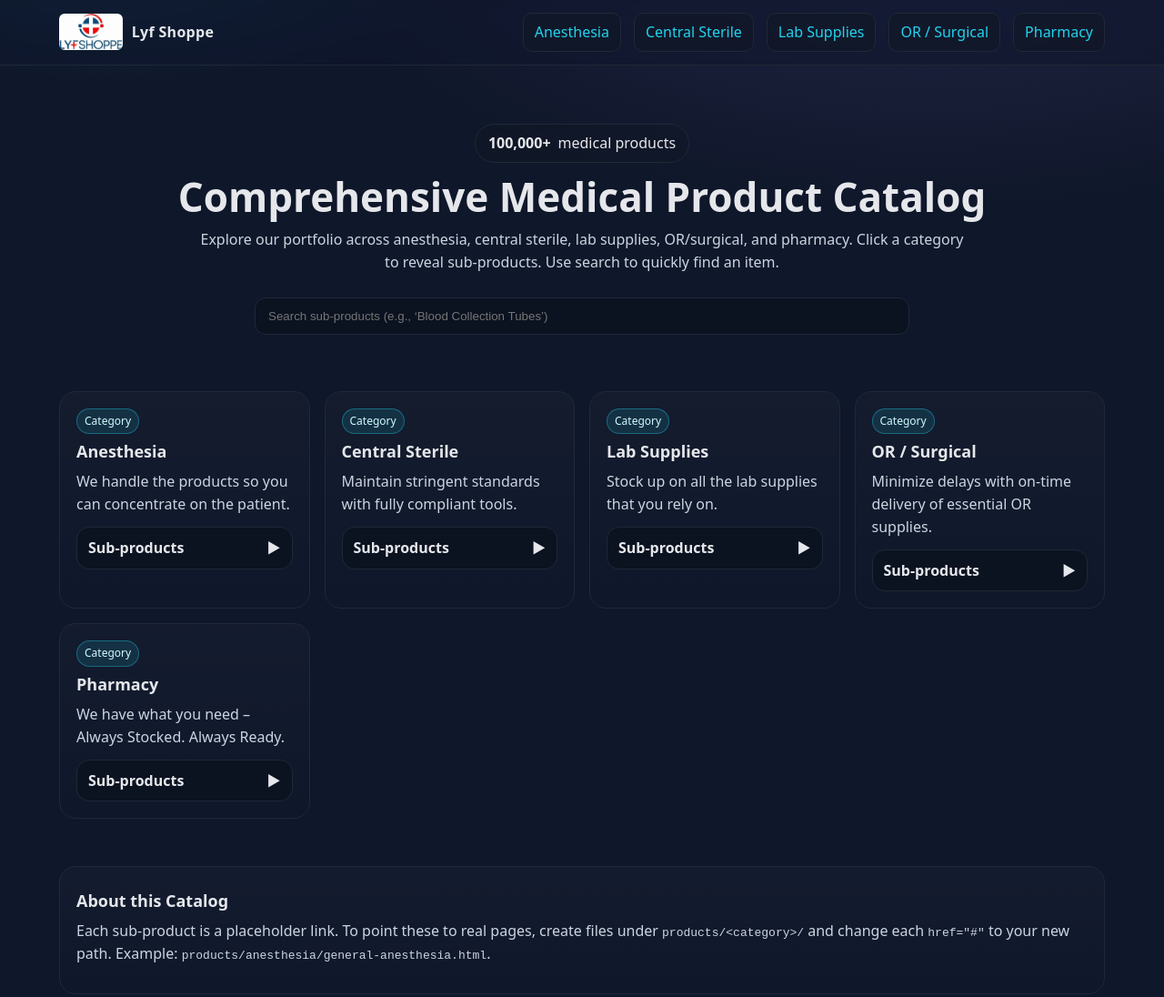
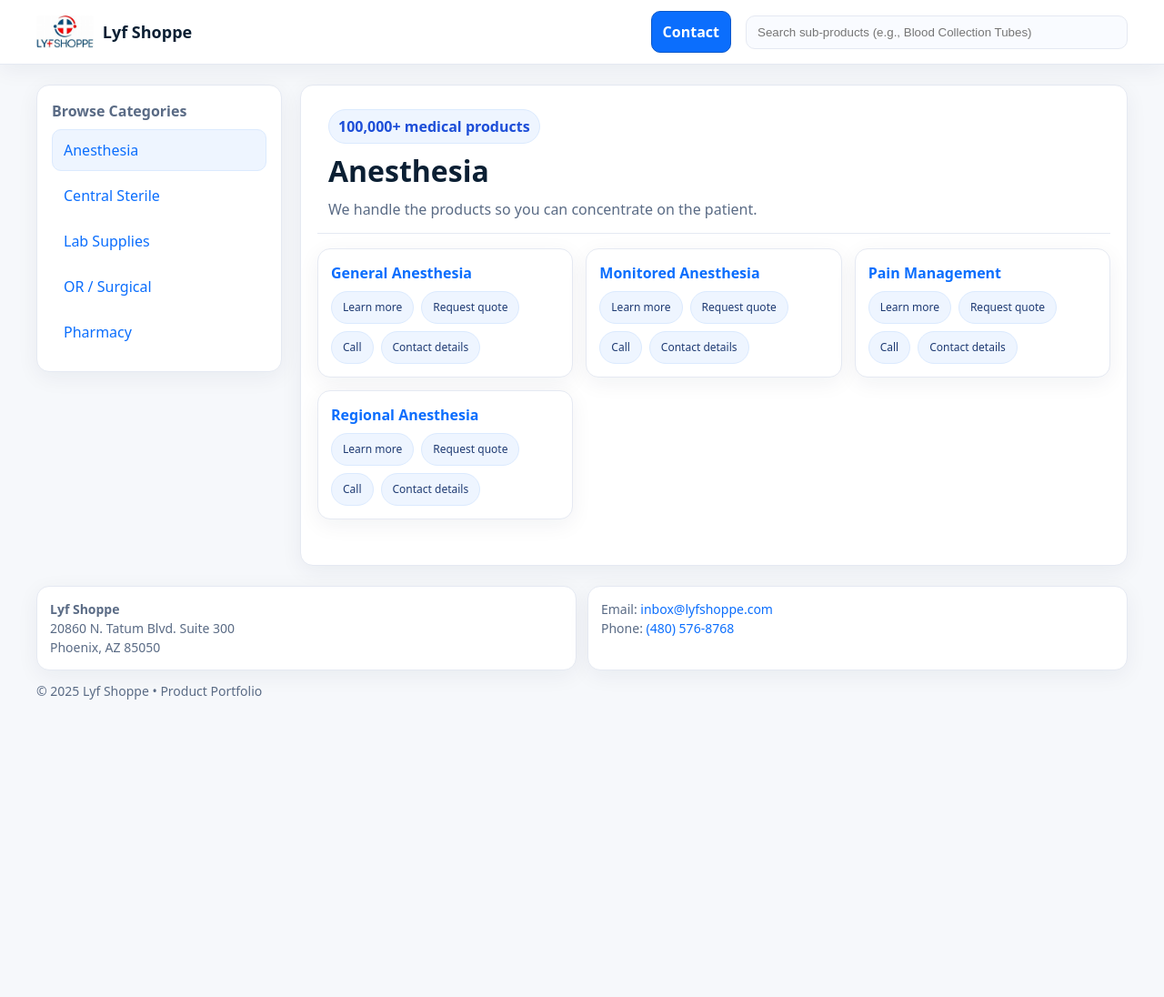
Before and after one commit to vartikajha2208-debug/our-shoppe, a plain HTML site: page index.html in a window 1280 px wide. Shown: the top 1096 px of the page at 91% size. After the commit the page ends 800 px from the top, so only its background shows below. Drawn offline with Linux system fonts and the light colour scheme.

Commit message:
Add files via upload

```diff
--- a/index.html
+++ b/index.html
@@ -6,243 +6,184 @@
   <title>Lyf Shoppe • Product Catalog</title>
   <meta name="description" content="Lyf Shoppe product portfolio – browse categories and sub‑products across anesthesia, central sterile, lab supplies, OR/surgical, and pharmacy." />
   <style>
-    *, *::before, *::after { box-sizing: border-box; }
-    html, body { margin: 0; padding: 0; }
     :root {
-      --bg: #0f172a;
-      --panel: #111827;
-      --muted: #334155;
-      --text: #e5e7eb;
-      --accent: #22d3ee;
-      --accent-2: #a78bfa;
-      --ring: rgba(34, 211, 238, 0.3);
-      --card: #0b1220;
-      --border: #1f2937;
+      --bg: #f6f8fb;
+      --surface: #ffffff;
+      --border: #e5e9f2;
+      --text: #0b1f33;
+      --muted: #5a6b85;
+      --brand: #0b6efd;
+      --brand-dark: #084db9;
+      --chip: #eef5ff;
+      --shadow: 0 6px 24px rgba(18, 38, 63, 0.06);
     }
-    body {
-      font-family: ui-sans-serif, system-ui, -apple-system, Segoe UI, Roboto, Helvetica, Arial;
-      color: var(--text);
-      background: radial-gradient(1200px 600px at 80% -10%, rgba(167,139,250,.15), transparent 60%),
-                  radial-gradient(800px 400px at 10% -10%, rgba(34,211,238,.18), transparent 55%),
-                  var(--bg);
-      line-height: 1.55;
-    }
-    a { color: var(--accent); text-decoration: none; }
+    * { box-sizing: border-box; }
+    html, body { margin:0; padding:0; }
+    body { font-family: ui-sans-serif, system-ui, -apple-system, Segoe UI, Roboto, Helvetica, Arial; background:var(--bg); color:var(--text); line-height:1.5; }
+    a { color: var(--brand); text-decoration: none; }
     a:hover { text-decoration: underline; }
-    .container { width: min(1150px, 92vw); margin: 0 auto; }
-    header { position: sticky; top: 0; z-index: 50; backdrop-filter: saturate(1.2) blur(8px); background: rgba(15,23,42,.6); border-bottom: 1px solid var(--border); }
-    .nav { display: flex; align-items: center; justify-content: space-between; padding: 14px 0; gap: 12px; }
-    .brand { display: flex; align-items: center; gap: 10px; font-weight: 700; letter-spacing: .3px; }
-    .brand img { height: 40px; border-radius: 6px; }
-    .navlinks { display: flex; gap: 14px; flex-wrap: wrap; }
-    .navlinks a { padding: 8px 12px; border: 1px solid var(--border); border-radius: 10px; background: rgba(17,24,39,.7); }
-    .navlinks a:hover { background: rgba(17,24,39,1); }
-    .hero { padding: 64px 0 28px; text-align: center; }
-    .hero h1 { font-size: clamp(28px, 4.5vw, 44px); line-height: 1.15; margin: 12px 0 10px; }
-    .hero p { color: #cbd5e1; margin: 8px auto 18px; width: min(850px, 90%); }
-    .stat { display: inline-flex; align-items: center; gap: 8px; padding: 8px 14px; border: 1px solid var(--border); border-radius: 999px; background: rgba(17,24,39,.7); }
-    .searchbar { margin: 26px auto 8px; display: flex; gap: 10px; width: min(720px, 94vw); }
-    .searchbar input { flex: 1; padding: 12px 14px; border-radius: 12px; border: 1px solid var(--border); background: #0b1220; color: var(--text); outline: none; }
-    .searchbar input:focus { border-color: var(--accent); box-shadow: 0 0 0 4px var(--ring); }
-    .grid { display: grid; grid-template-columns: repeat(auto-fit, minmax(260px, 1fr)); gap: 16px; margin: 26px 0 52px; }
-    .card { background: linear-gradient(180deg, rgba(255,255,255,.02), rgba(255,255,255,0)); border: 1px solid var(--border); border-radius: 18px; padding: 18px; transition: transform .15s ease, box-shadow .15s ease, border-color .15s ease; }
-    .card:hover { transform: translateY(-2px); border-color: rgba(167,139,250,.45); box-shadow: 0 10px 30px rgba(0,0,0,.35), inset 0 0 0 1px rgba(167,139,250,.2); }
-    .card h3 { margin: 6px 0 6px; font-size: 18px; }
-    .card p { margin: 0 0 12px; color: #cbd5e1; min-height: 42px; }
-    details { border: 1px solid var(--border); border-radius: 14px; background: #0b1220; padding: 10px 12px; }
-    summary { cursor: pointer; list-style: none; font-weight: 600; display: flex; align-items: center; justify-content: space-between; gap: 10px; }
-    summary::marker { display: none; }
-    .chev { transition: transform .2s ease; }
-    details[open] .chev { transform: rotate(90deg); }
-    ul.items { margin: 10px 0 4px 0; padding-left: 18px; }
-    ul.items li { padding: 6px 0; }
-    footer { border-top: 1px solid var(--border); padding: 28px 0 48px; color: #94a3b8; text-align: center; }
-    .small { font-size: 12px; color: #94a3b8; }
-    .badge { display: inline-block; font-size: 12px; padding: 4px 8px; border-radius: 999px; background: rgba(34,211,238,.12); border: 1px solid rgba(34,211,238,.35); color: #cffafe; }
-    .muted { color: #a3b3c6; }
+    header { position: sticky; top: 0; z-index: 30; background: var(--surface); border-bottom: 1px solid var(--border); box-shadow: var(--shadow); }
+    .wrap { width: min(1200px, 94vw); margin: 0 auto; }
+    .topbar { display:flex; align-items:center; gap:16px; padding:12px 0; }
+    .brand { display:flex; align-items:center; gap:10px; font-weight:700; font-size:18px; }
+    .brand img { height:36px; border-radius:4px; }
+    .toplinks { margin-left:auto; display:flex; align-items:center; gap:16px; }
+    .search input { width: min(420px, 60vw); padding:10px 12px; border-radius:10px; border:1px solid var(--border); background:#f9fbff; }
+    .search input:focus { outline:2px solid #dbeafe; border-color:#bfdbfe; }
+    .btn { display:inline-flex; align-items:center; gap:8px; padding:10px 12px; background:var(--brand); color:#fff; border-radius:10px; border:1px solid #0a58ca; text-decoration:none; font-weight:600; }
+    .btn:hover { background: var(--brand-dark); }
+    .layout { display:grid; grid-template-columns:270px 1fr; gap:20px; padding:22px 0; }
+    @media (max-width:920px) { .layout { grid-template-columns:1fr; } .toplinks{flex-wrap:wrap;} }
+    .sidebar { background:var(--surface); border:1px solid var(--border); border-radius:14px; padding:16px; box-shadow:var(--shadow); height:fit-content; position:sticky; top:78px; }
+    .sidebar h3 { margin:0 0 8px; font-size:16px; color:var(--muted); font-weight:600; }
+    .side-list { list-style:none; padding:0; margin:0; }
+    .side-list li { margin:4px 0; }
+    .side-link { display:block; padding:10px 12px; border-radius:10px; border:1px solid transparent; }
+    .side-link.active, .side-link:hover { background:var(--chip); border-color:#dbeafe; text-decoration:none; }
+    .panel { background:var(--surface); border:1px solid var(--border); border-radius:14px; padding:18px; box-shadow:var(--shadow); }
+    .hero { padding:8px 12px 14px; border-bottom:1px solid var(--border); }
+    .hero h1 { margin:6px 0 4px; font-size: clamp(22px, 3.8vw, 32px); }
+    .stat { display:inline-flex; align-items:center; gap:8px; padding:6px 10px; border-radius:999px; background:var(--chip); border:1px solid #dbeafe; color:#1d4ed8; font-weight:600; }
+    .lead { color:var(--muted); margin:6px 0 0; }
+    .grid { display:grid; grid-template-columns: repeat(auto-fit, minmax(220px, 1fr)); gap:14px; padding-top:16px; }
+    .card { border:1px solid var(--border); border-radius:14px; padding:14px; background:#fff; box-shadow:var(--shadow); display:flex; flex-direction:column; gap:8px; }
+    .card h4 { margin:0; font-size:16px; }
+    .chips { display:flex; flex-wrap:wrap; gap:8px; }
+    .chip { display:inline-block; padding:8px 12px; border-radius:999px; background:var(--chip); border:1px solid #dbeafe; font-size:12px; color:#1f3b73; }
+    .chip:hover { background:#e6f0ff; }
+    footer { margin:26px 0 40px; color:#5a6b85; font-size:14px; }
+    .footgrid{display:grid; grid-template-columns:1fr 1fr; gap:12px}
+    @media(max-width:720px){.footgrid{grid-template-columns:1fr}}
+    .footpanel{background:var(--surface); border:1px solid var(--border); border-radius:14px; padding:14px; box-shadow:var(--shadow)}
   </style>
 </head>
 <body>
   <header>
-    <div class="container nav">
-      <div class="brand" aria-label="Brand">
-        <!-- IMPORTANT: Your uploaded file name is LOGO.jpg (uppercase). Keep it exactly the same here. -->
+    <div class="wrap topbar">
+      <div class="brand">
         <img src="LOGO.jpg" alt="Lyf Shoppe Logo" />
-        <div>Lyf Shoppe</div>
+        <span>Lyf Shoppe</span>
       </div>
-      <nav class="navlinks" aria-label="Primary Navigation">
-        <a href="#anesthesia">Anesthesia</a>
-        <a href="#central-sterile">Central Sterile</a>
-        <a href="#lab-supplies">Lab Supplies</a>
-        <a href="#or-surgical">OR / Surgical</a>
-        <a href="#pharmacy">Pharmacy</a>
-      </nav>
+      <div class="toplinks">
+        <a class="btn" href="#contact">Contact</a>
+        <div class="search" role="search">
+          <input id="searchBox" type="search" placeholder="Search sub‑products (e.g., Blood Collection Tubes)" aria-label="Search sub-products" />
+        </div>
+      </div>
     </div>
   </header>
 
-  <main class="container">
-    <section class="hero" id="top">
-      <span class="stat"><strong>100,000+</strong> medical products</span>
-      <h1>Comprehensive Medical Product Catalog</h1>
-      <p class="muted">Explore our portfolio across anesthesia, central sterile, lab supplies, OR/surgical, and pharmacy. Click a category to reveal sub‑products. Use search to quickly find an item.</p>
-      <div class="searchbar">
-        <input id="search" type="search" placeholder="Search sub‑products (e.g., ‘Blood Collection Tubes’)" />
+  <main class="wrap layout">
+    <aside class="sidebar" aria-label="Product categories">
+      <h3>Browse Categories</h3>
+      <ul class="side-list" id="sideList">
+        <li><a class="side-link active" href="#" data-cat="Anesthesia">Anesthesia</a></li>
+        <li><a class="side-link" href="#" data-cat="Central Sterile">Central Sterile</a></li>
+        <li><a class="side-link" href="#" data-cat="Lab Supplies">Lab Supplies</a></li>
+        <li><a class="side-link" href="#" data-cat="OR / Surgical">OR / Surgical</a></li>
+        <li><a class="side-link" href="#" data-cat="Pharmacy">Pharmacy</a></li>
+      </ul>
+    </aside>
+
+    <section class="panel">
+      <div class="hero">
+        <span class="stat">100,000+ medical products</span>
+        <h1 id="title">Anesthesia</h1>
+        <p class="lead" id="tagline">We handle the products so you can concentrate on the patient.</p>
       </div>
-    </section>
 
-    <!-- ==================== CATEGORIES GRID ==================== -->
-    <section class="grid" aria-label="Product Categories">
-      <!-- Anesthesia -->
-      <article class="card" id="anesthesia">
-        <div class="badge">Category</div>
-        <h3>Anesthesia</h3>
-        <p>We handle the products so you can concentrate on the patient.</p>
-        <details data-category="Anesthesia">
-          <summary><span>Sub‑products</span><span class="chev">▶</span></summary>
-          <ul class="items" data-list>
-            <li><a href="#" data-name="General Anesthesia">General Anesthesia</a></li>
-            <li><a href="#" data-name="Monitored Anesthesia">Monitored Anesthesia</a></li>
-            <li><a href="#" data-name="Pain Management">Pain Management</a></li>
-            <li><a href="#" data-name="Regional Anesthesia">Regional Anesthesia</a></li>
-          </ul>
-        </details>
-      </article>
+      <div id="products" class="grid" aria-live="polite"></div>
+      <div id="emptyMsg" class="empty" style="display:none;">No items match your search.</div>
 
-      <!-- Central Sterile -->
-      <article class="card" id="central-sterile">
-        <div class="badge">Category</div>
-        <h3>Central Sterile</h3>
-        <p>Maintain stringent standards with fully compliant tools.</p>
-        <details data-category="Central Sterile">
-          <summary><span>Sub‑products</span><span class="chev">▶</span></summary>
-          <ul class="items" data-list>
-            <li><a href="#" data-name="Sterilization Monitoring Products">Sterilization Monitoring Products</a></li>
-            <li><a href="#" data-name="Sterilization Pouches">Sterilization Pouches</a></li>
-            <li><a href="#" data-name="Sterilization Wrap">Sterilization Wrap</a></li>
-          </ul>
-        </details>
-      </article>
-
-      <!-- Lab Supplies -->
-      <article class="card" id="lab-supplies">
-        <div class="badge">Category</div>
-        <h3>Lab Supplies</h3>
-        <p>Stock up on all the lab supplies that you rely on.</p>
-        <details data-category="Lab Supplies">
-          <summary><span>Sub‑products</span><span class="chev">▶</span></summary>
-          <ul class="items" data-list>
-            <li><a href="#" data-name="Blood Collection Needles">Blood Collection Needles</a></li>
-            <li><a href="#" data-name="Blood Collection Sets">Blood Collection Sets</a></li>
-            <li><a href="#" data-name="Blood Collection Tubes">Blood Collection Tubes</a></li>
-            <li><a href="#" data-name="Specimen Sample Collection">Specimen Sample Collection</a></li>
-          </ul>
-        </details>
-      </article>
-
-      <!-- OR / Surgical -->
-      <article class="card" id="or-surgical">
-        <div class="badge">Category</div>
-        <h3>OR / Surgical</h3>
-        <p>Minimize delays with on‑time delivery of essential OR supplies.</p>
-        <details data-category="OR / Surgical">
-          <summary><span>Sub‑products</span><span class="chev">▶</span></summary>
-          <ul class="items" data-list>
-            <li><a href="#" data-name="Cath Labs">Cath Labs</a></li>
-            <li><a href="#" data-name="Chest Drains">Chest Drains</a></li>
-            <li><a href="#" data-name="Skin Prep and Scrub Solutions">Skin Prep and Scrub Solutions</a></li>
-            <li><a href="#" data-name="Sterile Procedure Packs">Sterile Procedure Packs</a></li>
-            <li><a href="#" data-name="Surgical Drapes and Gowns">Surgical Drapes and Gowns</a></li>
-          </ul>
-        </details>
-      </article>
-
-      <!-- Pharmacy -->
-      <article class="card" id="pharmacy">
-        <div class="badge">Category</div>
-        <h3>Pharmacy</h3>
-        <p>We have what you need – Always Stocked. Always Ready.</p>
-        <details data-category="Pharmacy">
-          <summary><span>Sub‑products</span><span class="chev">▶</span></summary>
-          <ul class="items" data-list>
-            <li><a href="#" data-name="Over-the-Counter Drugs">Over‑the‑Counter Drugs</a></li>
-            <li><a href="#" data-name="Prescription Drugs">Prescription Drugs <span class="small muted">(hard‑to‑find & shortage)</span></a></li>
-            <li><a href="#" data-name="Pharmacy Supply">Pharmacy Supply</a></li>
-          </ul>
-        </details>
-      </article>
-    </section>
-
-    <section class="card" style="margin-bottom: 40px;">
-      <h3>About this Catalog</h3>
-      <p class="muted">Each sub‑product is a placeholder link. To point these to real pages, create files under <code>products/&lt;category&gt;/</code> and change each <code>href="#"</code> to your new path. Example: <code>products/anesthesia/general-anesthesia.html</code>.</p>
+      <div id="contact" style="margin-top:32px"></div>
     </section>
   </main>
 
-  <footer>
-    <div class="container">
-      <div>© <span id="year"></span> Lyf Shoppe • Product Portfolio</div>
-      <div class="small">Built for GitHub Pages • Single‑file HTML for easy setup</div>
+  <footer class="wrap">
+    <div class="footgrid">
+      <div class="footpanel">
+        <strong>Lyf Shoppe</strong><br>
+        20860 N. Tatum Blvd. Suite 300<br>
+        Phoenix, AZ 85050
+      </div>
+      <div class="footpanel">
+        <div>Email: <a href="mailto:inbox@lyfshoppe.com">inbox@lyfshoppe.com</a></div>
+        <div>Phone: <a href="tel:+14805768768">(480) 576-8768</a></div>
+      </div>
     </div>
+    <div style="margin-top:12px">© <span id="year"></span> Lyf Shoppe • Product Portfolio</div>
   </footer>
 
   <script>
-    // Footer year
     document.getElementById('year').textContent = new Date().getFullYear();
 
-    // Simple keyword filter for sub‑products
-    const search = document.getElementById('search');
-    const allDetails = Array.from(document.querySelectorAll('details'));
+    const DATA = {"Anesthesia": ["General Anesthesia", "Monitored Anesthesia", "Pain Management", "Regional Anesthesia"], "Central Sterile": ["Sterilization Monitoring Products", "Sterilization Pouches", "Sterilization Wrap"], "Lab Supplies": ["Blood Collection Needles", "Blood Collection Sets", "Blood Collection Tubes", "Specimen Sample Collection"], "OR / Surgical": ["Cath Labs", "Chest Drains", "Skin Prep and Scrub Solutions", "Sterile Procedure Packs", "Surgical Drapes and Gowns"], "Pharmacy": ["Over-the-Counter Drugs", "Prescription Drugs (hard-to-find & shortage)", "Pharmacy Supply"]};
 
-    const normalize = (s) => s.toLowerCase().trim();
+    const TAGLINES = {
+      'Anesthesia': 'We handle the products so you can concentrate on the patient.',
+      'Central Sterile': 'Maintain stringent standards with fully compliant tools.',
+      'Lab Supplies': 'Stock up on all the lab supplies that you rely on.',
+      'OR / Surgical': 'Minimize delays by partnering with us for on-time delivery of all your essential OR supplies.',
+      'Pharmacy': 'We have what you need - Always Stocked. Always Ready.'
+    };
 
-    function applyFilter(q) {
-      const query = normalize(q);
-      let anyMatch = false;
+    const CONTACT = {"email": "inbox@lyfshoppe.com", "phone": "+14805768768", "display_phone": "(480) 576-8768", "address1": "20860 N. Tatum Blvd. Suite 300", "address2": "Phoenix, AZ 85050"};
 
-      allDetails.forEach(det => {
-        const items = det.querySelectorAll('[data-name]');
-        let categoryHasMatch = false;
+    const title = document.getElementById('title');
+    const tagline = document.getElementById('tagline');
+    const grid = document.getElementById('products');
 
-        items.forEach(link => {
-          const name = normalize(link.getAttribute('data-name'));
-          const match = !query || name.includes(query);
-          link.parentElement.style.display = match ? '' : 'none';
-          if (match) categoryHasMatch = true;
-        });
+    function slug(s) { return s.toLowerCase().replace(/[^a-z0-9]+/g,'-').replace(/(^-|-$)/g,''); }
+    function linkFor(cat, item) {
+      const base = 'products/' + slug(cat) + '/' + slug(item) + '.html';
+      return base;
+    }
+    function mailtoFor(cat, item){
+      const subject = encodeURIComponent(`Inquiry: ${cat} – ${item}`);
+      const body = encodeURIComponent(
+        `Hello Lyf Shoppe,\n\nI would like to learn more about:\nCategory: ${cat}\nItem: ${item}\n\nMy name:\nCompany/Hospital:\nQuantity (approx):\nNeeded by:\n\nThanks!`
+      );
+      return `mailto:${CONTACT.email}?subject=${subject}&body=${body}`;
+    }
 
-        det.open = !!query && categoryHasMatch; // open accordion if search matches
-
-        const card = det.closest('.card');
-        if (query) {
-          card.style.display = categoryHasMatch ? '' : 'none';
-        } else {
-          card.style.display = '';
+    function render(cat, query='') {
+      title.textContent = cat;
+      tagline.textContent = TAGLINES[cat];
+      const q = query.toLowerCase();
+      grid.innerHTML = '';
+      DATA[cat].forEach(name => {
+        if (!q || name.toLowerCase().includes(q)) {
+          const href = linkFor(cat, name);
+          const card = document.createElement('div');
+          card.className = 'card';
+          card.innerHTML = `
+            <h4><a href="${href}">${name}</a></h4>
+            <div class="chips">
+              <a class="chip" href="${href}">Learn more</a>
+              <a class="chip" href="${mailtoFor(cat,name)}">Request quote</a>
+              <a class="chip" href="tel:${CONTACT.phone}">Call</a>
+              <a class="chip" href="#contact">Contact details</a>
+            </div>`;
+          grid.appendChild(card);
         }
-
-        if (categoryHasMatch) anyMatch = true;
       });
     }
 
-    search.addEventListener('input', (e) => applyFilter(e.target.value));
+    let current = 'Anesthesia';
+    render(current);
 
-    // Auto‑open the clicked category's sub‑products when using the top nav
-    document.querySelectorAll('.navlinks a').forEach(a => {
-      a.addEventListener('click', (e) => {
-        const id = a.getAttribute('href');
-        // allow normal anchor jump, then open details a moment later
-        setTimeout(() => {
-          const det = document.querySelector(id + ' details');
-          if (det) det.open = true;
-        }, 0);
+    document.querySelectorAll('.side-link').forEach(link => {
+      link.addEventListener('click', (e) => {
+        e.preventDefault();
+        document.querySelectorAll('.side-link').forEach(l => l.classList.remove('active'));
+        link.classList.add('active');
+        current = link.dataset.cat;
+        render(current, document.getElementById('searchBox').value);
       });
     });
 
-    // If page loads with a hash (e.g., .../index.html#anesthesia), auto‑open
-    window.addEventListener('load', () => {
-      if (location.hash) {
-        const det = document.querySelector(location.hash + ' details');
-        if (det) det.open = true;
-      }
+    document.getElementById('searchBox').addEventListener('input', (e) => {
+      render(current, e.target.value);
     });
   </script>
 </body>
```
Also changed, not shown: 1 other file.
